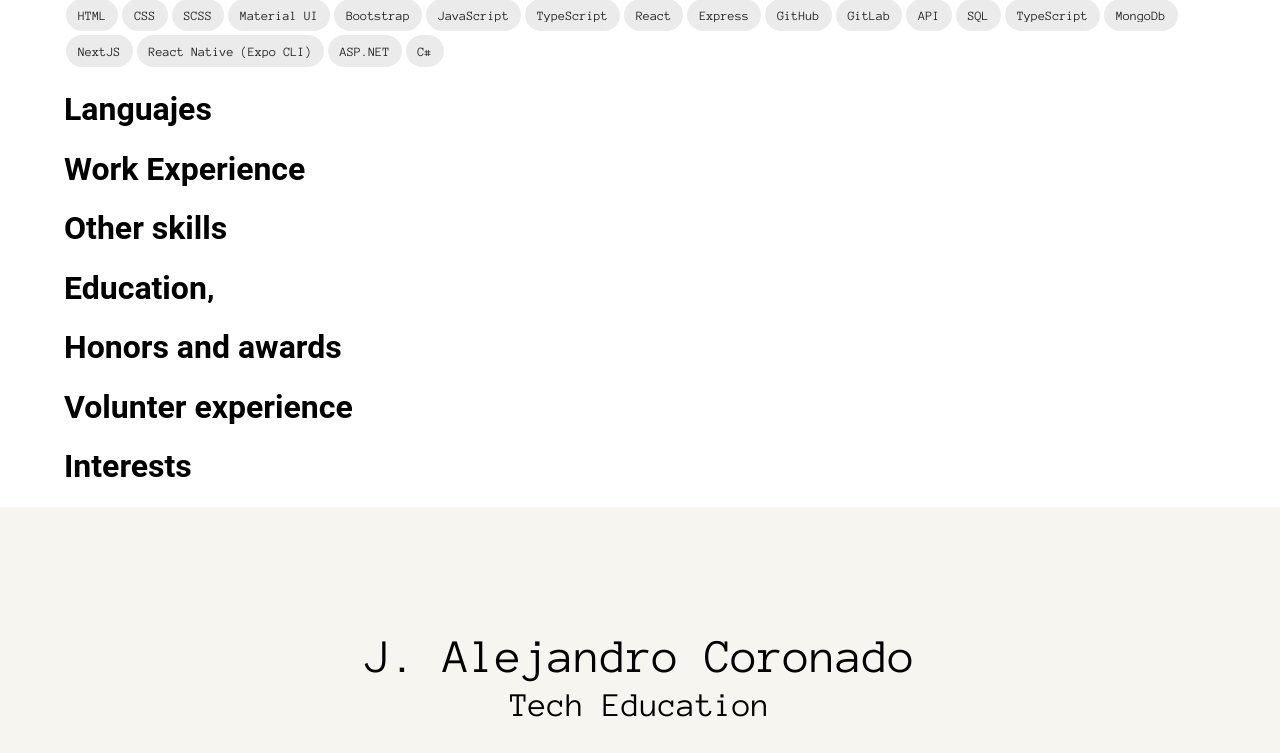
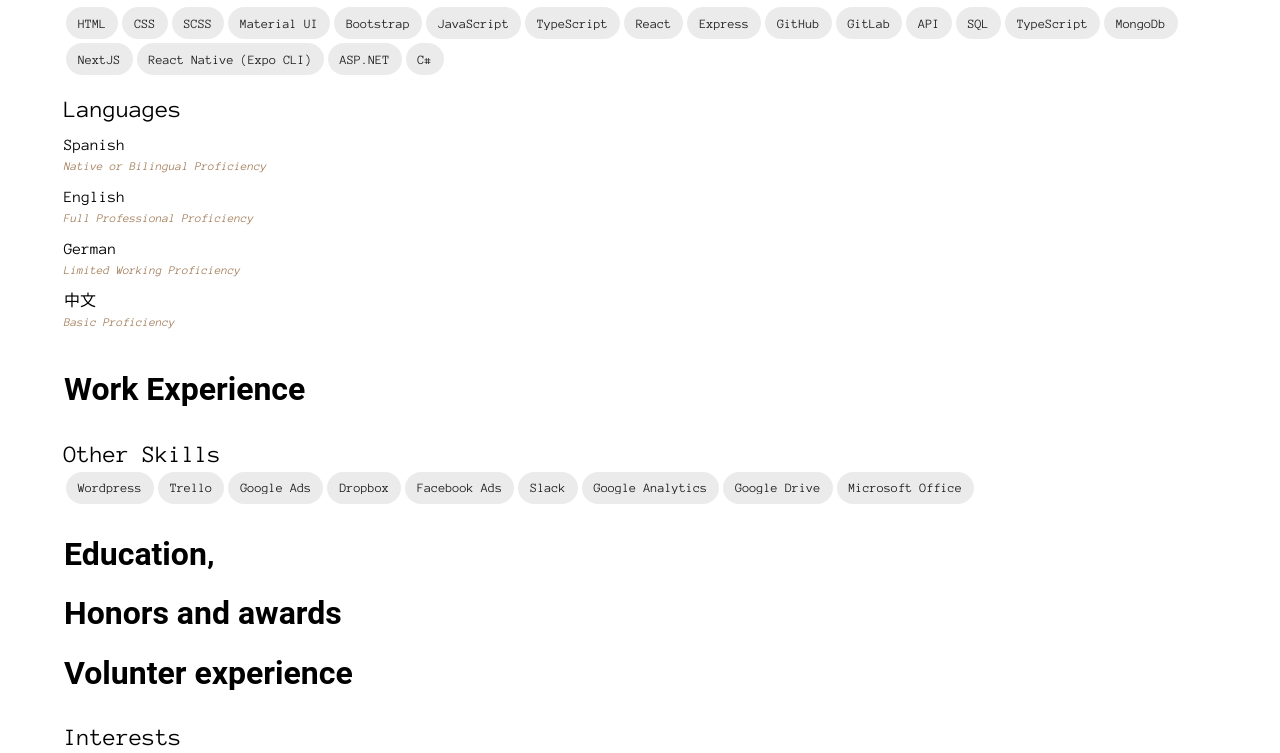
Before and after one commit to tkalejandro/modern-portfolio, a Next.js app: page /resume in a window 1280 px wide. Shown: the part 293-1046 px from the top of the page. Built offline with nearby package versions, Linux system fonts and the light colour scheme.

Commit message:
more resume added.

```diff
--- /dev/null
+++ b/src/enums/ResumePage.ts
@@ -0,0 +1,6 @@
+export enum  LanguageLevel {
+    Basic = 'Basic Proficiency',
+    Limited = 'Limited Working Proficiency',
+    Full = 'Full Professional Proficiency',
+    Native = 'Native or Bilingual Proficiency'
+}
--- a/src/modules/ResumePage/components/Interests/Interests.tsx
+++ b/src/modules/ResumePage/components/Interests/Interests.tsx
@@ -1,10 +1,39 @@
 import React from 'react';
+import { Box, Chip, Stack, Typography } from '@mui/material';
 
+/**
+ * Some of my interests
+ * @returns
+ */
 const Interests = () => {
+  const skills: string[] = [
+    'Hospitality',
+    'Coding',
+    'Entrepreneurship',
+    'Traveling',
+    'Business',
+    'Social Responsible',
+    'Self-learning',
+    'Environment',
+    'Technology',
+    'Web-App solutions'
+  ]
+
   return (
-    <>
-      <h1>Interests</h1>
-    </>
+    <Box sx={{py: 1}}>
+      <Typography component="h2" variant="h5">Interests</Typography>
+      <Stack flexWrap='wrap' direction="row">
+        {
+          skills.map(skill => {
+            return (
+              <Box key={skill}>
+                <Chip variant="outlined" label={skill} sx={{m: 0.25,}}/>
+              </Box>
+            )
+          })
+        }
+      </Stack>
+    </Box>
   );
 };
 
--- a/src/modules/ResumePage/components/Languages/Languages.tsx
+++ b/src/modules/ResumePage/components/Languages/Languages.tsx
@@ -1,10 +1,36 @@
+import { Box, Typography } from '@mui/material';
 import React from 'react';
+import { LanguageLevel } from '../../../../enums/ResumePage';
+import { LanguagesType } from '../../../../types/ResumePage';
 
 const Languages = () => {
+
+  const languages: LanguagesType[] = [
+    { language: 'Spanish', level: LanguageLevel.Native },
+    { language: 'English', level: LanguageLevel.Full },
+    { language: 'German', level: LanguageLevel.Limited },
+    { language: '中文', level: LanguageLevel.Basic }
+  ]
+
   return (
-    <>
-      <h1>Languajes</h1>
-    </>
+    <Box sx={{ py: 1 }}>
+      <Typography component="h2" variant="h5">Languages</Typography>
+      <Box>
+        {
+          languages.map(lang => {
+            return (
+              <Typography my={1} key={lang.language} sx={{display: 'flex', flexDirection:'column'}}>
+                <Typography component="span" mr={2}>
+                  {lang.language}
+                </Typography>
+                <Typography component="span" color="secondary" fontStyle='italic' variant="caption">
+                  {lang.level}
+                </Typography>
+              </Typography>)
+          })
+        }
+      </Box>
+    </Box>
   );
 };
 
--- a/src/modules/ResumePage/components/OtherSkills/OtherSkills.tsx
+++ b/src/modules/ResumePage/components/OtherSkills/OtherSkills.tsx
@@ -1,10 +1,38 @@
+import { Box, Chip, Stack, Typography } from '@mui/material';
 import React from 'react';
 
+/**
+ * Other Skills that could be interested to know
+ * @returns
+ */
 const OtherSkills = () => {
+  const skills: string[] = [
+    'Wordpress',
+    'Trello',
+    'Google Ads',
+    'Dropbox',
+    'Facebook Ads',
+    'Slack',
+    'Google Analytics',
+    'Google Drive',
+    'Microsoft Office'
+  ]
+
   return (
-    <>
-      <h1>Other skills</h1>
-    </>
+    <Box sx={{py: 1}}>
+      <Typography component="h2" variant="h5">Other Skills</Typography>
+      <Stack flexWrap='wrap' direction="row">
+        {
+          skills.map(skill => {
+            return (
+              <Box key={skill}>
+                <Chip label={skill} sx={{m: 0.25,}}/>
+              </Box>
+            )
+          })
+        }
+      </Stack>
+    </Box>
   );
 };
 
--- a/src/modules/ResumePage/components/TechSkills/TechSkills.tsx
+++ b/src/modules/ResumePage/components/TechSkills/TechSkills.tsx
@@ -1,12 +1,16 @@
 import { Box, Chip, Stack, Typography } from '@mui/material';
 import React from 'react';
 
+/**
+ * My Tech Skills
+ * @returns
+ */
 const TechSkills = () => {
 
   const skills: string[] = ['HTML', 'CSS', 'SCSS', 'Material UI' ,'Bootstrap', 'JavaScript', 'TypeScript', 'React', 'Express', 'GitHub', 'GitLab', 'API', 'SQL', 'TypeScript', 'MongoDb', 'NextJS', 'React Native (Expo CLI)', 'ASP.NET', 'C#']
 
   return (
-    <Box>
+    <Box sx={{py: 1}}>
       <Typography component="h2" variant="h5">Tech Skills</Typography>
       <Stack flexWrap='wrap' direction="row">
         {
--- /dev/null
+++ b/src/types/ResumePage/index.ts
@@ -0,0 +1 @@
+export type { default as LanguagesType} from './LanguagesType'
```
Also changed, not shown: src/types/ResumePage/LanguagesType.ts (added, +8 -0 lines).
